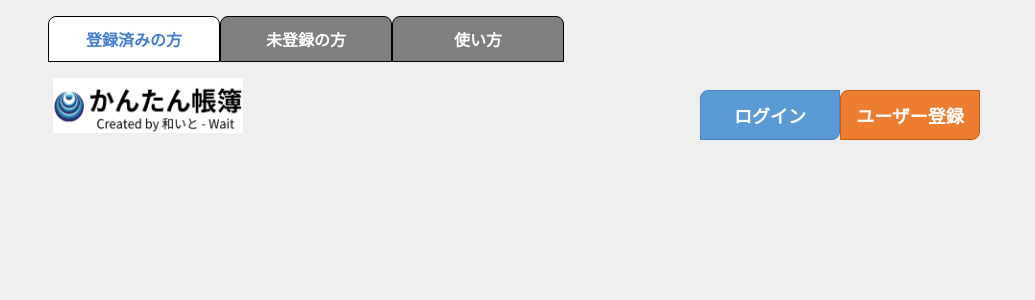
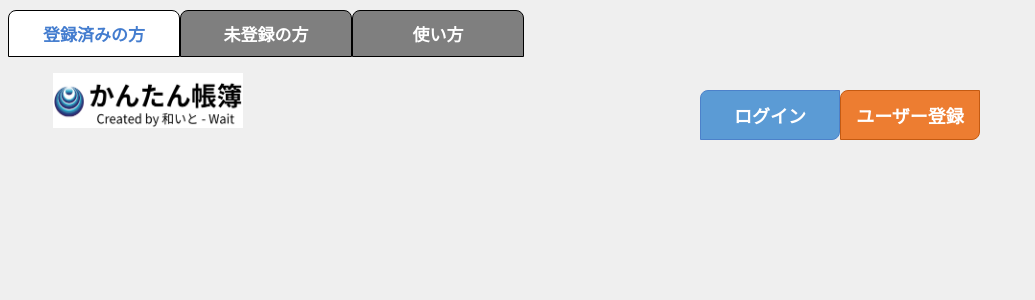
Before and after one commit to WaitShimizu/EZTaxCraft_flask, a Flask app: page / in a window 1280 px wide. Shown: the top 300 px of the page, without its empty margins (0-1035 px from the left). Run offline with Flask 3, Linux system fonts and the light colour scheme; some libraries are stand-ins or nearby versions.

```diff
--- a/app/static/css/sample.css
+++ b/app/static/css/sample.css
@@ -3,10 +3,13 @@
 body {
 	background-color: #efefef;
 }
+
 /* タブの形状 */
 .tab_menu {
     display: flex;
     flex-wrap: wrap;
+	padding-left: 0px;
+	margin-top: 10px;
 }
 
 .tab_menu li {
@@ -20,6 +23,7 @@ body {
 .tab_menu li a {
 	color: #fff;
 	font-weight: bold;
+	font-size: 17px;
     display: block;
     background: #7f7f7f;
     padding:10px 20px;
```
